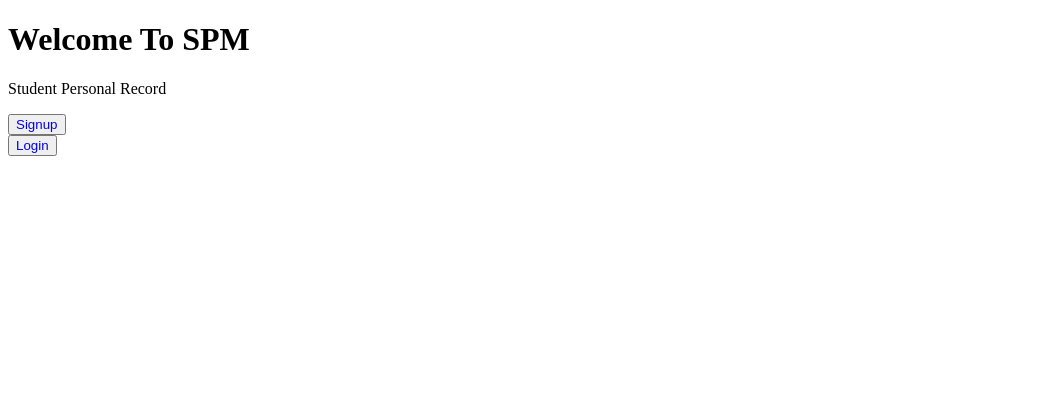
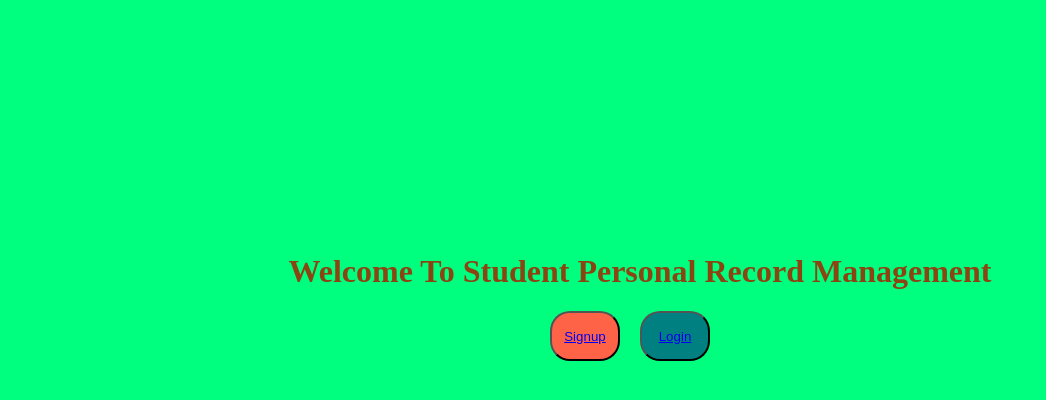
Before and after one commit to Sureshkumar416/mini-project, a Flask app: page / in a window 1280 px wide. Shown: the top 400 px of the page, without its empty margins (0-1046 px from the left). Run offline with Flask 3, Linux system fonts and the light colour scheme.

Commit message:
second commit

```diff
--- a/templates/welcome.html
+++ b/templates/welcome.html
@@ -1,19 +1,55 @@
 <!DOCTYPE html>
 <html lang="en">
+
 <head>
     <meta charset="UTF-8">
     <meta name="viewport" content="width=device-width, initial-scale=1.0">
     <title>Document</title>
     <style>
-        a{
-            text-decoration:none;
+
+        h1{
+            text-align: center;
+            color:saddlebrown;
+            margin-top: 20%;
+            font-weight: bold;
+        }
+
+        body{
+            background-color: springgreen;
+        }
+
+        .two{
+            background-color: tomato;
+            height: 50px;
+            width: 70px;
+            margin-right: 20px;
+            border-radius: 20px;
+
+        }
+        .three{
+            background-color: teal;
+            height: 50px;
+            width: 70px;
+            margin-right: 20px;
+            border-radius: 20px;
+        }
+        .one{
+
+            display: flex;
+            flex-direction: row;
+            justify-content: center;
         }
     </style>
 </head>
+
 <body>
-    <h1>Welcome To SPM</h1>
-    <p>Student Personal Record </p>
-    <button><a href="{{url_for('register')}}">Signup</button></a><br/>
-    <button><a href="{{url_for('login')}}">Login</a></button>
+    <h1>Welcome To Student Personal Record Management</h1>
+    <div class="one">
+
+
+        <button class="two"><a href="{{url_for('register')}}">Signup</button></a><br />
+        <button class="three"><a href="{{url_for('login')}}">Login</a></button>
+    </div>
 </body>
+
 </html>
```
Also changed, not shown: 1 other file.
